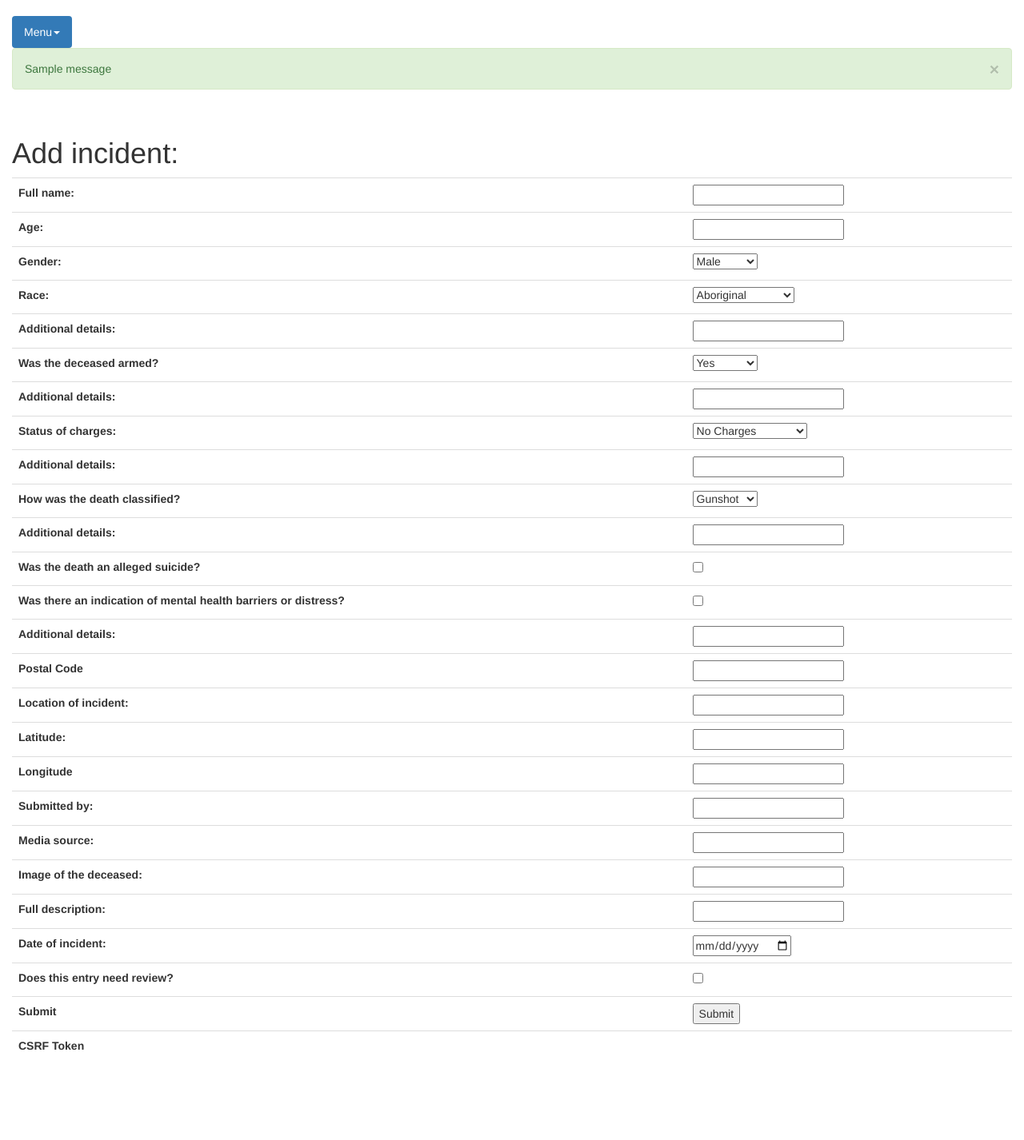
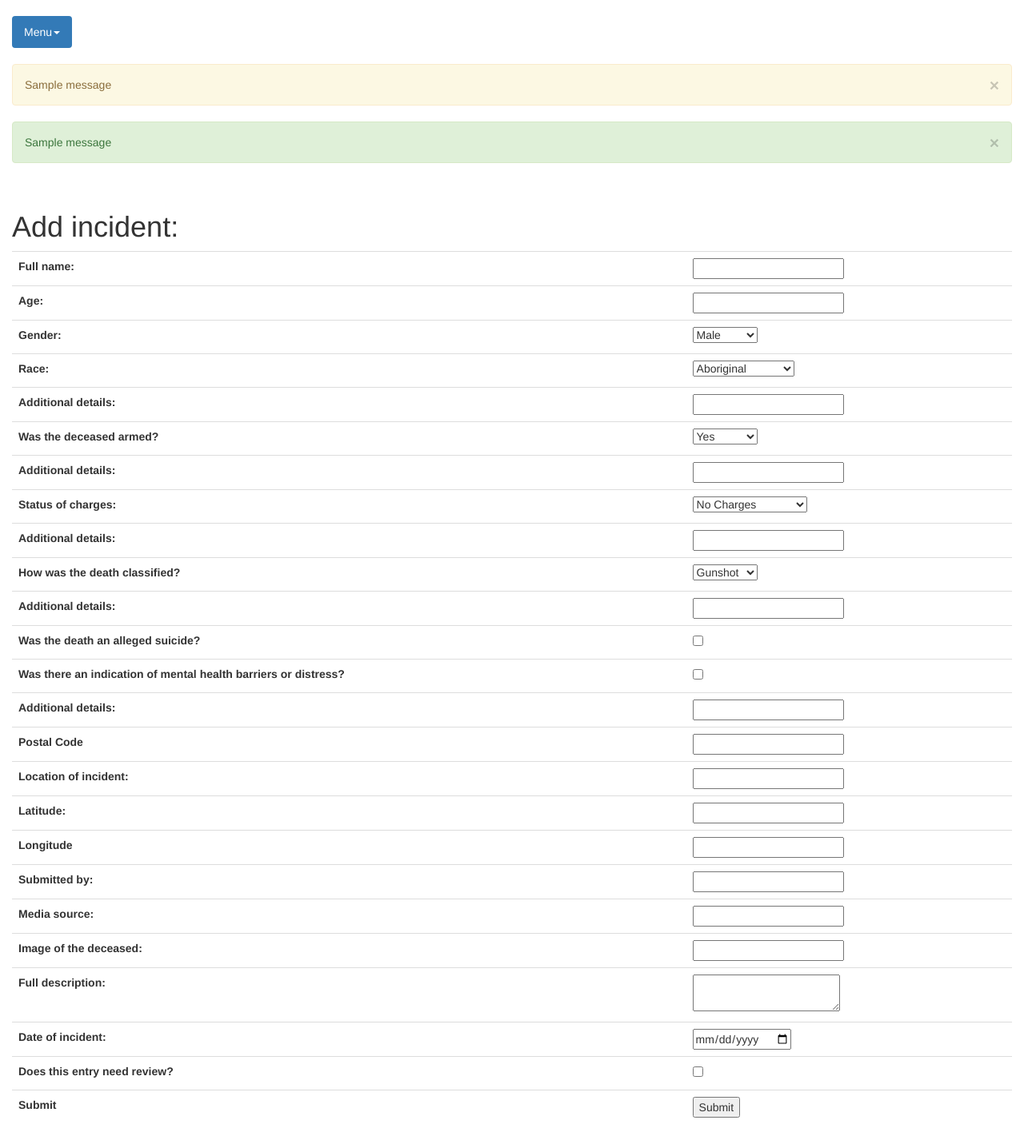
Before and after one commit to ana0/The-Reported, a Flask app: template app/templates/add_incident.html in a window 1280 px wide. Shown: the whole page at 80% size. Before the commit the page ends 1314 px from the top, so only its background shows below. Run offline with Flask 2, Linux system fonts and the light colour scheme; the template is opened without the code that fills it: values that come from a table or form of the project are taken from there, others are empty; tables that the repository leaves empty hold one stand-in row (values such as "Sample post"); one stand-in notice (Sample message) is shown; parts of the project's set-up code (start-up, migrations or seed data) failed here and were passed over; some libraries are stand-ins or nearby versions.

Commit message:
Error message styling and multiline field in form

```diff
--- a/app/main/forms.py
+++ b/app/main/forms.py
@@ -1,6 +1,7 @@
 from flask_wtf import Form
 from wtforms import StringField, SelectField, BooleanField, SubmitField
-from wtforms import IntegerField, FloatField, DateField, validators
+from wtforms import IntegerField, FloatField, DateField, TextAreaField
+from wtforms import validators
 
 from ..models import genders_table, races_table, armed_table
 from ..models import classifications_table, charges_table, provinces_table
@@ -20,7 +21,7 @@
         validators.length(
             message=("Name must be less than 100 characters"), max=100)])
     age = IntegerField('Age:',
-        validators=[validators.required(message="Age is required"),
+        validators=[validators.required(message="Age must be a valid number"),
         validators.NumberRange(max=150, message=("Age must be less than 150"))])
     gender = SelectField('Gender:', choices=format_form_choices(genders_table),
         validators=[validators.required(message="Gender is required")])
@@ -89,7 +90,7 @@
             message="Image source must be a valid url"), validators.length(
             message=("Image source url must be less than 300 characters"),
             max=300)])
-    description = StringField('Full description:',
+    description = TextAreaField('Full description:',
         validators=[validators.optional(), validators.length(
             message="Description must be less than 2000 characters", max=2000)])
     occured_date = DateField("Date of incident:",
--- a/app/main/views.py
+++ b/app/main/views.py
@@ -16,11 +16,11 @@
 def add_incident():
     form = AddIncidentForm()
     if form.validate_on_submit():
-        flash('Incident added')
+        flash('Incident added', 'success')
         return redirect(url_for('.add_incident'))
     for field, errors in form.errors.iteritems():
         for err in errors:
-            flash(err)
+            flash(err, 'error')
     return render_template('add_incident.html', form=form)
 
 # @main.route('/add_inventory/', methods=("GET","POST"))
--- a/app/templates/add_incident.html
+++ b/app/templates/add_incident.html
@@ -2,7 +2,14 @@
 
 {% block main %}
 <div class="container-fluid">
-	{% for message in get_flashed_messages() %}
+	<br>
+	{% for message in get_flashed_messages(category_filter=['error']) %}
+	<div class="alert alert-warning">
+		<button type="button" class="close" data-dismiss="alert">&times;</button>
+		{{ message }}
+	</div>
+	{% endfor %}
+	{% for message in get_flashed_messages(category_filter=['success']) %}
 	<div class="alert alert-success">
 		<button type="button" class="close" data-dismiss="alert">&times;</button>
 		{{ message }}
@@ -17,10 +24,12 @@
 		<input type="hidden" name="csrf_token" value="{{ csrf_token() }}"/>
 		    <table class="table table-responsive">
 		    {% for field in form %}
-    		<tr>
-        	<td>{{ field.label }}</td>
-        	<td>{{ field }}</td>
-    		</tr>
+			    {% if field != form.csrf_token %}
+		    		<tr>
+		        	<td>{{ field.label }}</td>
+		        	<td>{{ field }}</td>
+		    		</tr>
+		    	{% endif %}
 			{% endfor %}
 
 			</table>
```
